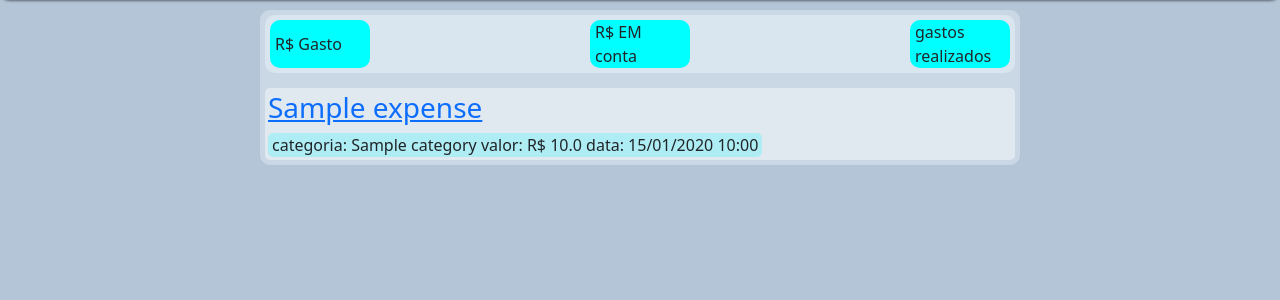
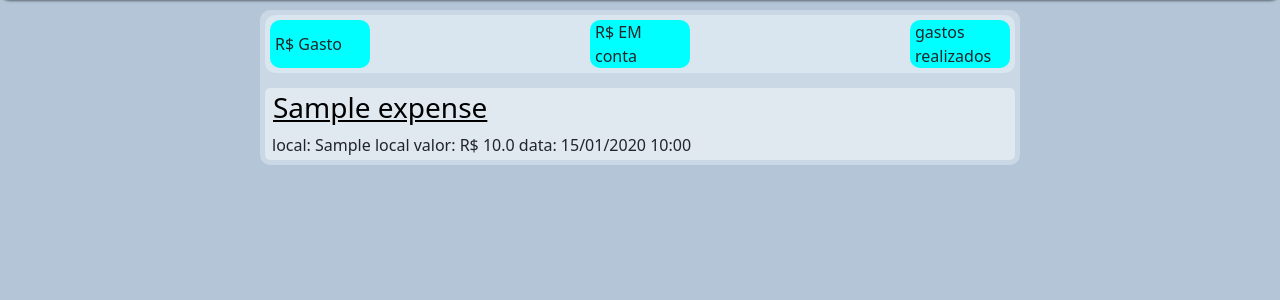
Before and after one commit to felipe-fjs/registro_de_gastos, a Flask app: page / in a window 1280 px wide. Shown: the part 56-356 px from the top of the page. Run offline with Flask 3, Linux system fonts and the light colour scheme; a user stored in the database is signed in; tables that the repository leaves empty hold one stand-in row (values such as "Sample post"); parts of the project's set-up code (start-up, migrations or seed data) failed here and were passed over; some libraries are stand-ins or nearby versions.

Commit message:
update expenses/style.css e expenses/home.html

```diff
--- a/app/static/css/expenses/style.css
+++ b/app/static/css/expenses/style.css
@@ -52,8 +52,18 @@
     padding: 3px;
 }
 
+.expense-card-title a {
+    padding-left: 5px;
+    /* text-decoration: none; */
+    color: black;
+}
+
+.expense-card-title a:hover {
+    text-decoration: underline;
+}
+
 .expense-card-info {
-    background-color: rgba(0, 255, 255, 0.225);
+    /* background-color: rgba(0, 255, 255, 0.225); */
     border-radius: 5px;
     padding: 1px 4px;
 }
--- a/app/templates/expenses/home.html
+++ b/app/templates/expenses/home.html
@@ -17,9 +17,13 @@
                 <section class="expenses-card-section">
                     {% for expense in expenses %}
                         <div class="expense-card">
-                            <h3 class="expense-card-title"><a href="{{ url_for('expenses.read', id=expense.id, title=expense.title)}}">{{ expense.title}}</a></h3>
+                            <h3 class="expense-card-title">
+                                <a href="{{ url_for('expenses.read', id=expense.id, title=expense.title)}}">
+                                    {{ expense.title }}
+                                </a>
+                            </h3>
                             <span class="expense-card-info">
-                                <span class="expense-card-category">categoria: {{ expense.get_category_name() }}</span>
+                                <span class="expense-card-category">local: {{ expense.get_local_name() }}</span>
                                 <span class="expense-card-amount">valor: R$ {{ expense.amount }}</span>
                                 <span class="expense-card-data">data: {{ expense.get_date()  }}</span>
                             </span>
```
